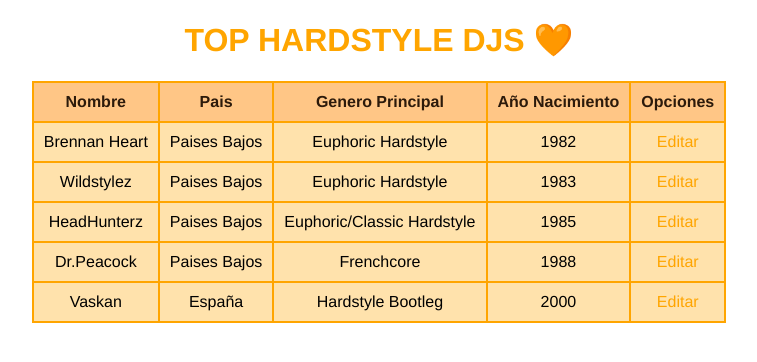
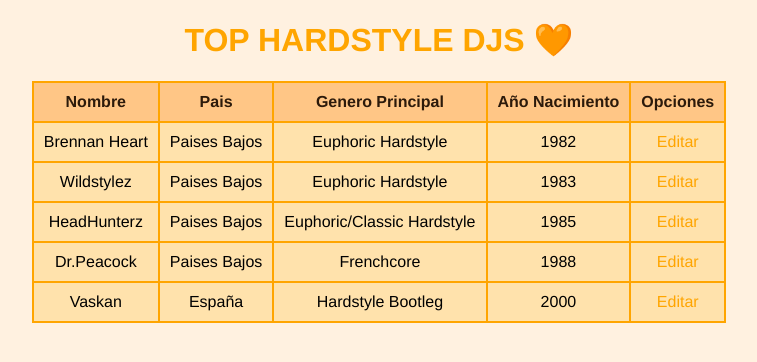
Before and after one commit to Manolicopiesdeplata/Cosas2DAW, a PHP site: page /tabla.html in a window 1280 px wide. Shown: the top 362 px of the page, without its empty margins (261-1018 px from the left). Run offline with PHP 8.4, Linux system fonts and the light colour scheme.

Commit message:
Orange Heart

```diff
--- a/Entorno Cliente/tabla dinamica/tabla.css
+++ b/Entorno Cliente/tabla dinamica/tabla.css
@@ -1,6 +1,9 @@
 * {
     text-align: center;
     font-family: Helvetica;
+}
+body {
+    background-color: #fff1e0;
 }
 h1 {
     color: orange;
```
